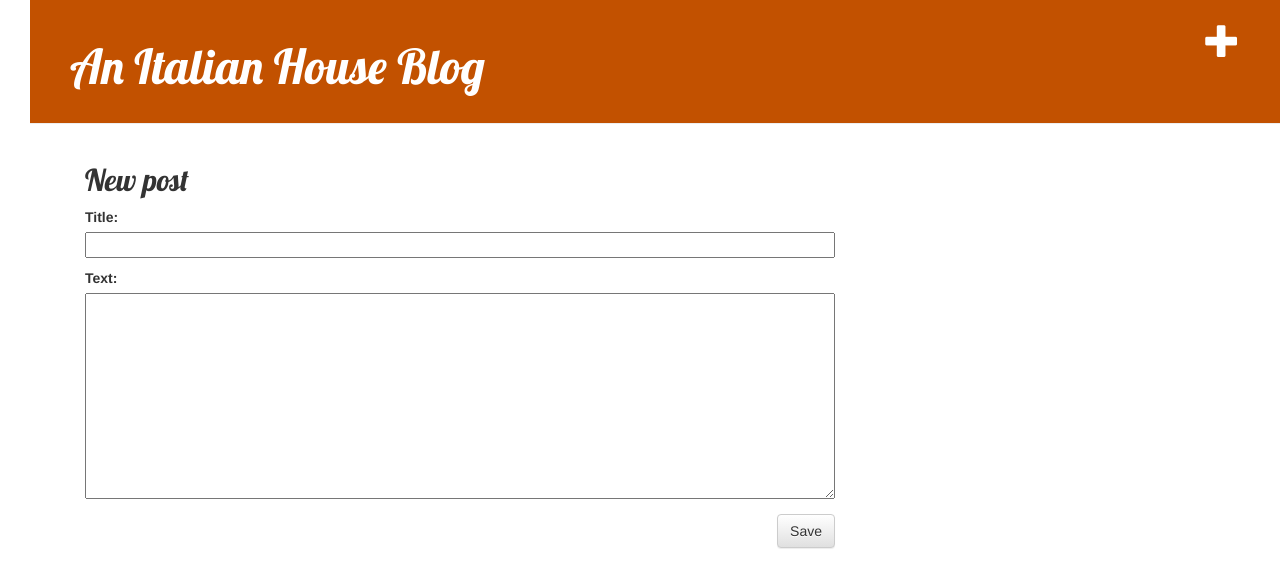
After one commit to emkayoh/djangogirls, a Django app: page /post/new/ in a window 1280 px wide. The commit adds this page. Shown: the top 588 px of the page. Run offline with Django 3.2, Linux system fonts and the light colour scheme; some libraries are stand-ins or nearby versions.

Commit message:
Added views to create/edit blog post inside the site.

```diff
--- a/blog/templates/blog/base.html
+++ b/blog/templates/blog/base.html
@@ -2,27 +2,37 @@
 {% load static %}
 
 <html>
-
   <head>
     <title>An Italian House</title>
-    <link rel="stylesheet" href="//maxcdn.bootstrapcdn.com/bootstrap/3.2.0/css/bootstrap.min.css">
-    <link rel="stylesheet" href="//maxcdn.bootstrapcdn.com/bootstrap/3.2.0/css/bootstrap-theme.min.css">
-    <link href='//fonts.googleapis.com/css?family=Lobster&subset=latin,latin-ext' rel='stylesheet' type='text/css'>
-    <link rel="stylesheet" href="{% static 'css/blog.css' %}">
+    <link
+      rel="stylesheet"
+      href="//maxcdn.bootstrapcdn.com/bootstrap/3.2.0/css/bootstrap.min.css"
+    />
+    <link
+      rel="stylesheet"
+      href="//maxcdn.bootstrapcdn.com/bootstrap/3.2.0/css/bootstrap-theme.min.css"
+    />
+    <link
+      href="//fonts.googleapis.com/css?family=Lobster&subset=latin,latin-ext"
+      rel="stylesheet"
+      type="text/css"
+    />
+    <link rel="stylesheet" href="{% static 'css/blog.css' %}" />
   </head>
 
   <body>
     <div class="page-header">
+      <a href="{% url 'post_new' %}" class="top-menu"
+        ><span class="glyphicon glyphicon-plus"></span
+      ></a>
       <h1><a href="/">An Italian House Blog</a></h1>
     </div>
     <div class="content container">
       <div class="row">
         <div class="col-md-8">
-                {% block content %}
-                {% endblock %}
+          {% block content %} {% endblock %}
         </div>
       </div>
     </div>
   </body>
-
 </html>
--- a/blog/templates/blog/post_detail.html
+++ b/blog/templates/blog/post_detail.html
@@ -7,6 +7,8 @@
         {{ post.published_date }}
     </div>
     {% endif %}
+    <a class="btn btn-default" href="{% url 'post_edit' pk=post.pk %}"><span
+            class="glyphicon glyphicon-pencil"></span></a>
     <h2>{{ post.title }}</h2>
     <p>{{ post.text|linebreaksbr }}</p>
 </div>
--- /dev/null
+++ b/blog/templates/blog/post_edit.html
@@ -0,0 +1,9 @@
+{% extends 'blog/base.html' %}
+
+{% block content %}
+<h2>New post</h2>
+<form method="POST" class="post-form">{% csrf_token %}
+    {{ form.as_p }}
+    <button type="submit" class="save btn btn-default">Save</button>
+</form>
+{% endblock %}
--- a/blog/urls.py
+++ b/blog/urls.py
@@ -4,4 +4,6 @@ from . import views
 urlpatterns = [
     path('', views.post_list, name='post_list'),
     path('post/<int:pk>/', views.post_detail, name='post_detail'),
+    path('post/new/', views.post_new, name='post_new'),
+    path('post/<int:pk>/edit/', views.post_edit, name='post_edit'),
 ]
--- a/blog/views.py
+++ b/blog/views.py
@@ -1,6 +1,8 @@
 from django.utils import timezone
 from django.shortcuts import render, get_object_or_404
 from .models import Post
+from django.shortcuts import redirect
+from .forms import PostForm
 
 # Create your views here.
 def post_list(request):
@@ -12,3 +14,32 @@ def post_list(request):
 def post_detail(request, pk):
     post = get_object_or_404(Post, pk=pk)
     return render(request, 'blog/post_detail.html', {'post': post})
+
+
+def post_new(request):
+    if request.method == "POST":
+        form = PostForm(request.POST)
+        if form.is_valid():
+            post = form.save(commit=False)
+            post.author = request.user
+            post.published_date = timezone.now()
+            post.save()
+            return redirect('post_detail', pk=post.pk)
+    else:
+        form = PostForm()
+    return render(request, 'blog/post_edit.html', {'form': form})
+
+
+def post_edit(request, pk):
+    post = get_object_or_404(Post, pk=pk)
+    if request.method == "POST":
+        form = PostForm(request.POST, instance=post)
+        if form.is_valid():
+            post = form.save(commit=False)
+            post.author = request.user
+            post.published_date = timezone.now()
+            post.save()
+            return redirect('post_detail', pk=post.pk)
+    else:
+        form = PostForm(instance=post)
+    return render(request, 'blog/post_edit.html', {'form': form})
```
Lines whose indentation alone changed are shown as unchanged.
